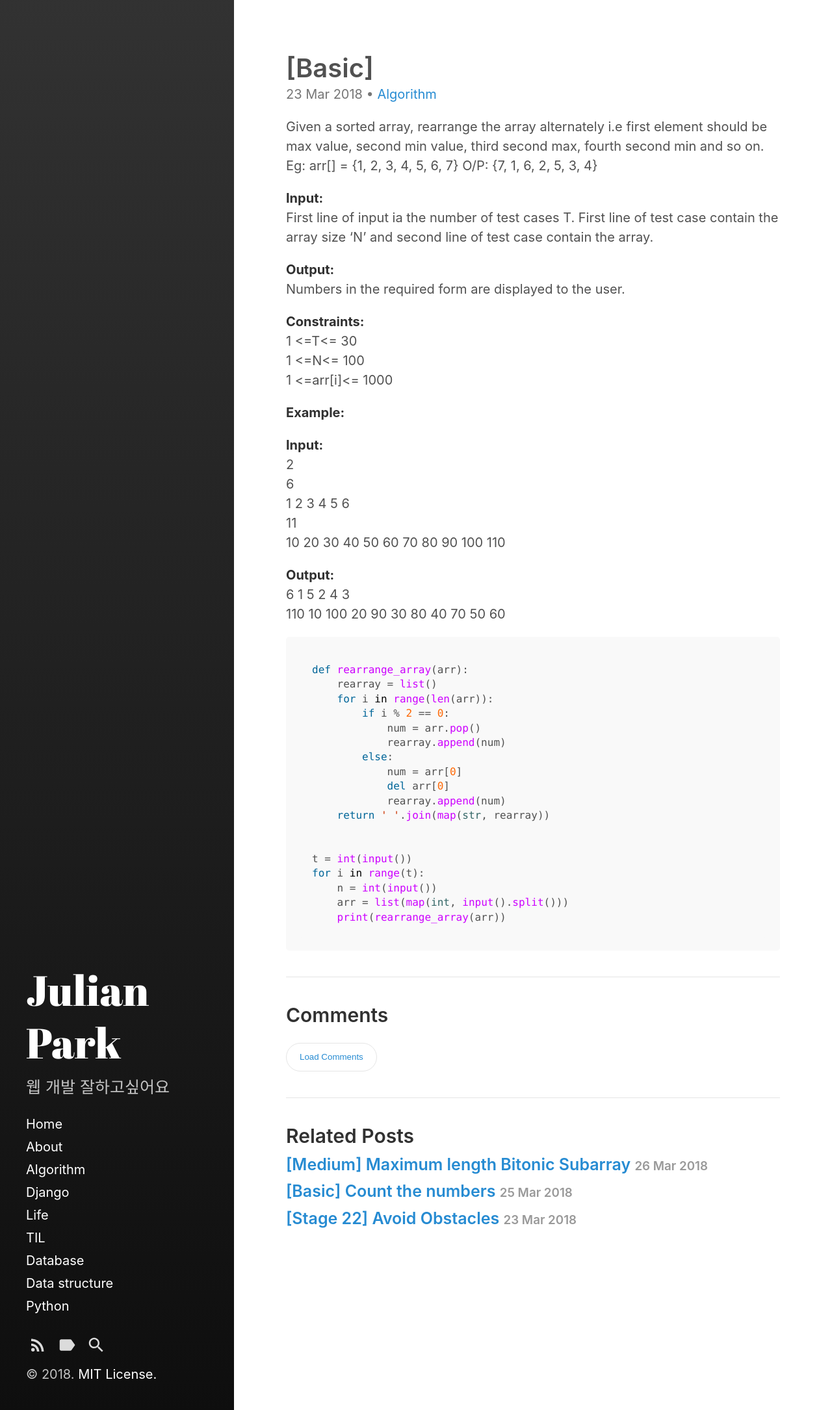
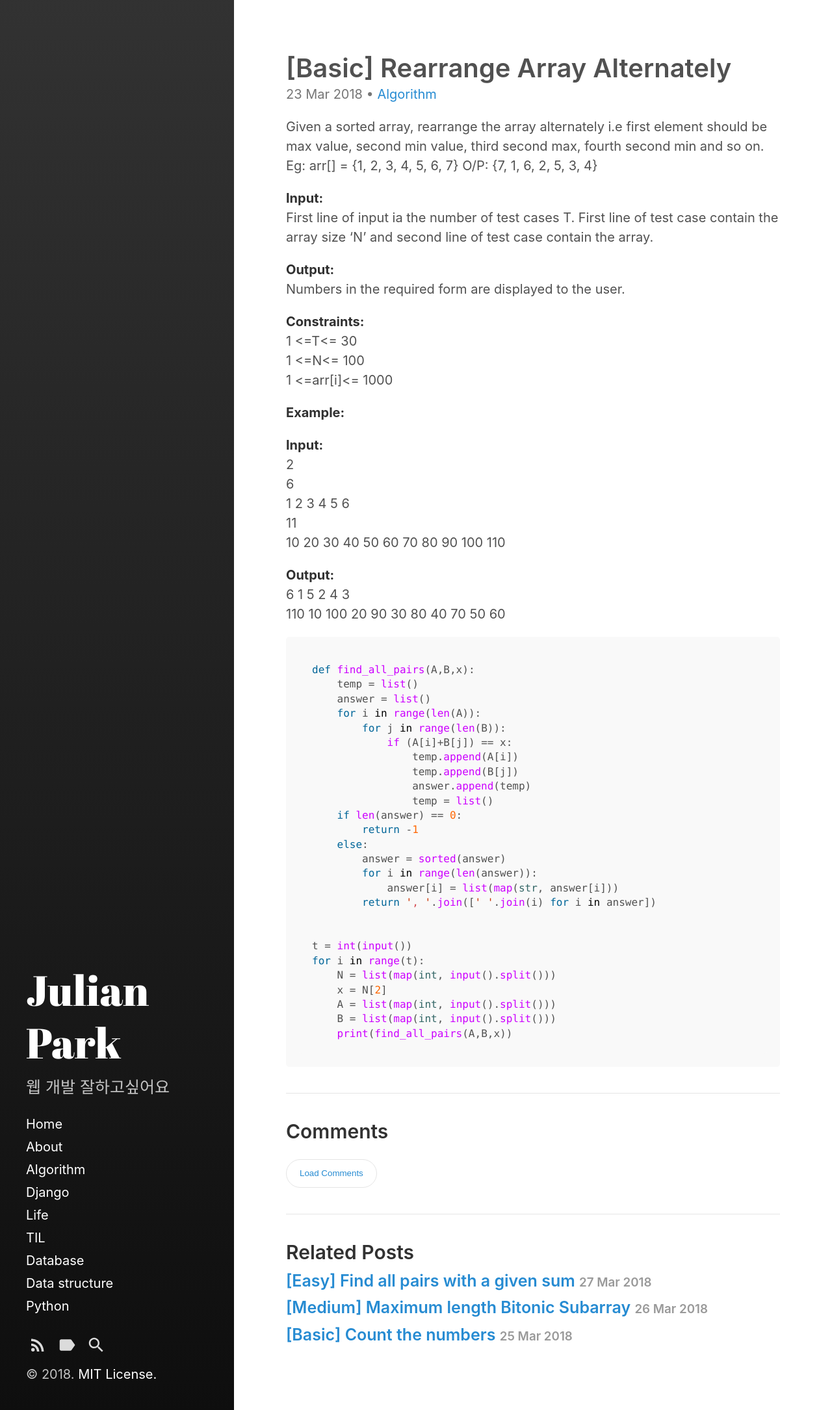
Before and after one commit to Chrisaor/chrisaor.github.com, a Jekyll site: the page built from _posts/Algorithm/2018-03-24-Algorithm_RearrangeArray.md, in a window 1280 px wide. Shown: the whole page at 65% size. Built offline with Jekyll 4.4.1, drawn with Linux system fonts in a browser that asks for light colours.

Commit message:
algorithm update

````diff
--- a/_posts/Algorithm/2018-03-24-Algorithm_RearrangeArray.md
+++ b/_posts/Algorithm/2018-03-24-Algorithm_RearrangeArray.md
@@ -1,6 +1,6 @@
 ---
 layout: post
-title:  "[Basic]  "
+title:  "[Basic] Rearrange Array Alternately"
 date:   2018-03-23 11:45:00 +0900
 categories: Algorithm
 ---
@@ -36,22 +36,30 @@ Numbers in the required form are displayed to the user.
 
 
 ```python
-def rearrange_array(arr):
-    rearray = list()
-    for i in range(len(arr)):
-        if i % 2 == 0:
-            num = arr.pop()
-            rearray.append(num)
-        else:
-            num = arr[0]
-            del arr[0]
-            rearray.append(num)
-    return ' '.join(map(str, rearray))
+def find_all_pairs(A,B,x):
+    temp = list()
+    answer = list()
+    for i in range(len(A)):
+        for j in range(len(B)):
+            if (A[i]+B[j]) == x:
+                temp.append(A[i])
+                temp.append(B[j])
+                answer.append(temp)
+                temp = list()
+    if len(answer) == 0:
+        return -1
+    else:
+        answer = sorted(answer)
+        for i in range(len(answer)):
+            answer[i] = list(map(str, answer[i]))
+        return ', '.join([' '.join(i) for i in answer])
 
 
 t = int(input())
 for i in range(t):
-    n = int(input())
-    arr = list(map(int, input().split()))
-    print(rearrange_array(arr))
+    N = list(map(int, input().split()))
+    x = N[2]
+    A = list(map(int, input().split()))
+    B = list(map(int, input().split()))
+    print(find_all_pairs(A,B,x))
 ```
````
Also changed, not shown: _posts/Algorithm/2018-03-27-Algorithm_FindAllPairswithAGivenSum.md (added, +74 -0 lines).
